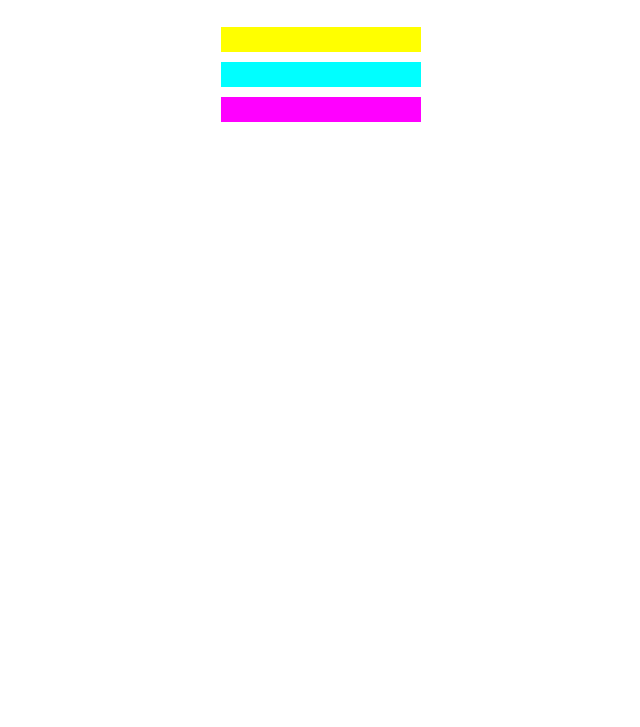
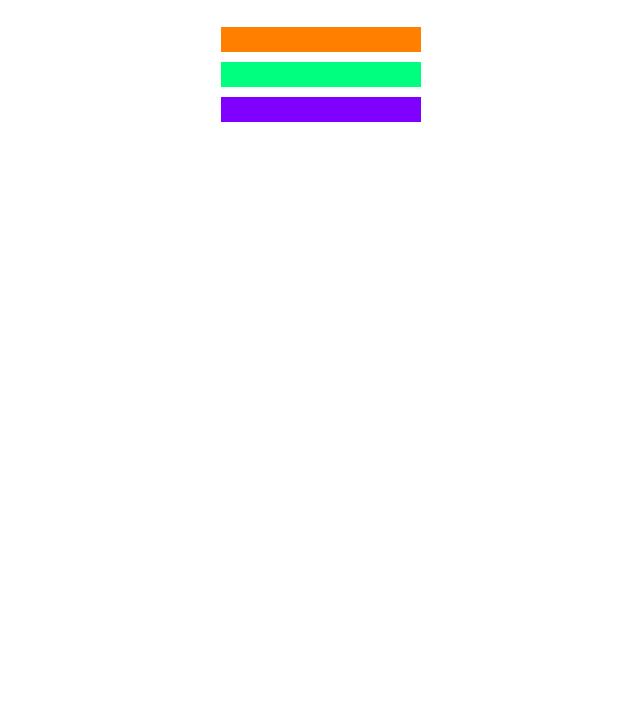
Before and after one commit to dantebrie/ColoredMarkers-freeCodeCamp-, a plain HTML site: page index.html in a window 1280 px wide. Shown: the part 73-800 px from the top of the page, without its empty margins (319-959 px from the left). Drawn offline with Linux system fonts and the light colour scheme.

Commit message:
tertiary colors

```diff
--- a/styles.css
+++ b/styles.css
@@ -13,13 +13,13 @@ h1 {
 }
 
 .one {
-    background-color: rgb(255, 255, 0);
+    background-color: rgb(255, 127, 0);
 }
 
 .two {
-    background-color: rgb(0, 255, 255);
+    background-color: rgb(0, 255, 127);
 }
 
 .three {
-    background-color: rgb(255, 0, 255);
+    background-color: rgb(127, 0, 255);
 }
```
